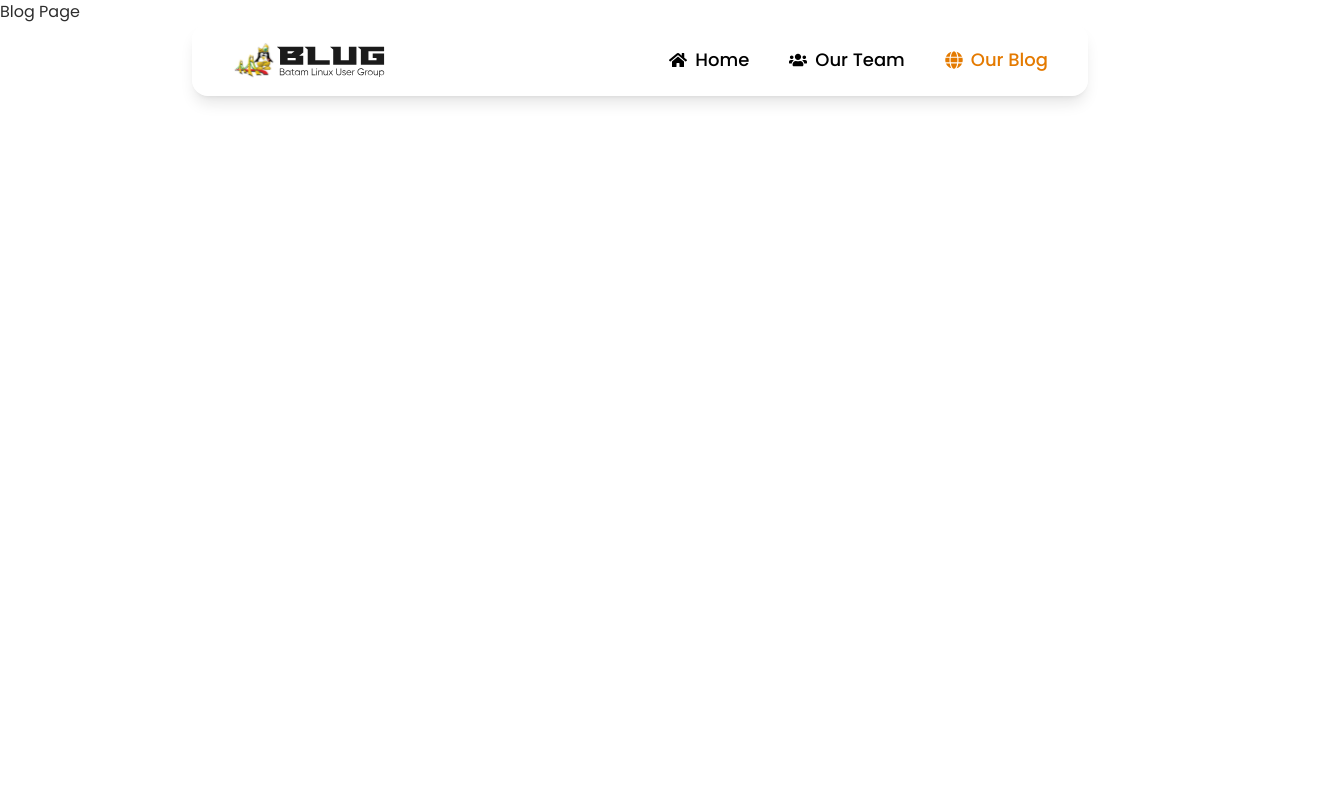
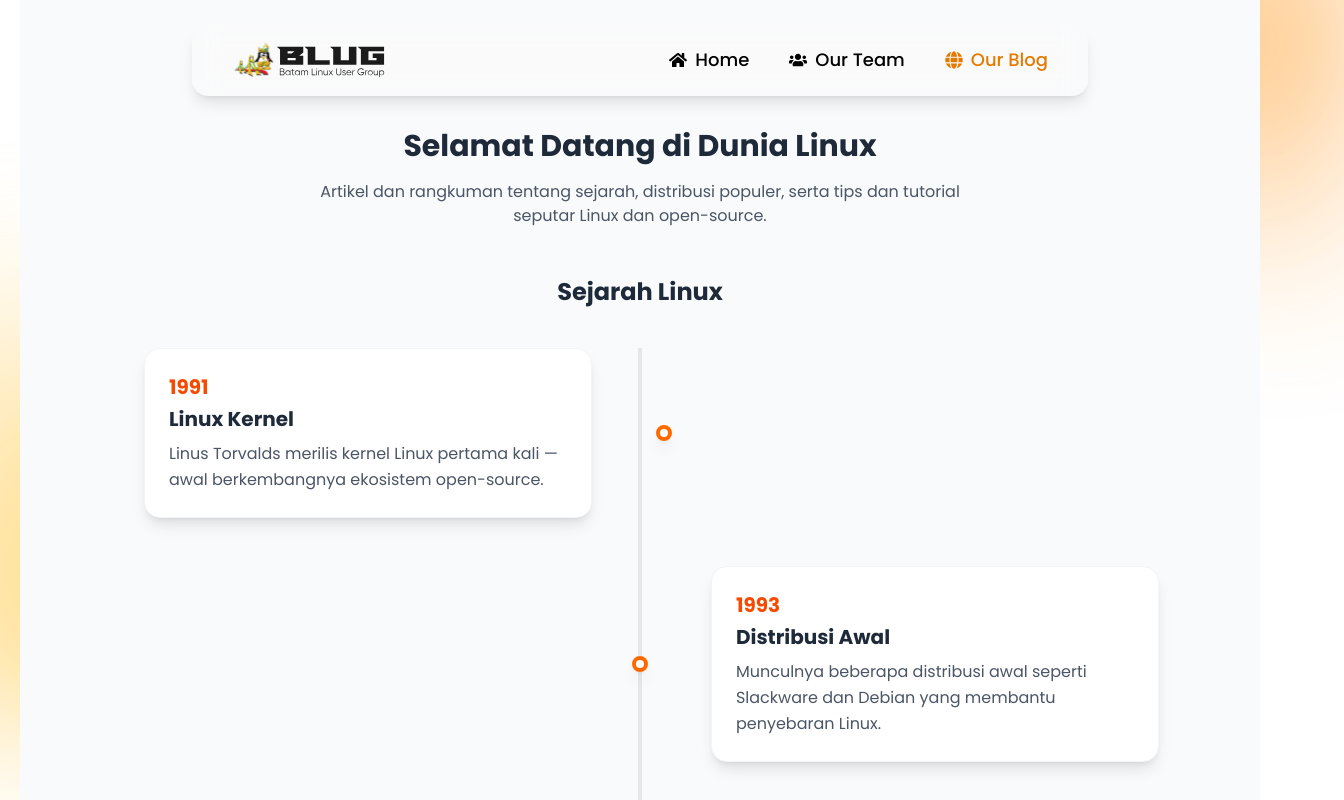
Before and after one commit to hasnadhilaa/blug-greynoiseweb, a React (Vite) app: page /blog in a window 1280 px wide. Shown: the top 800 px of the page, 1344 px wide, since content can reach past the window. Built offline with nearby package versions, Linux system fonts and the light colour scheme.

Commit message:
Fix Our Teams Pages

```diff
--- a/src/App.jsx
+++ b/src/App.jsx
@@ -11,9 +11,10 @@ export default function App() {
 
       <Routes>
         <Route path="/" element={<Home />} />
-        <Route path="/our-team" element={<div>Our Team Page</div>} />
-        <Route path="/blog" element={<div>Blog Page</div>} />
+        <Route path="/our-team" element={<OurTeam />} />
+        <Route path="/blog" element={<Blog />} />
       </Routes>
+
     </Router>
   );
 }
```
